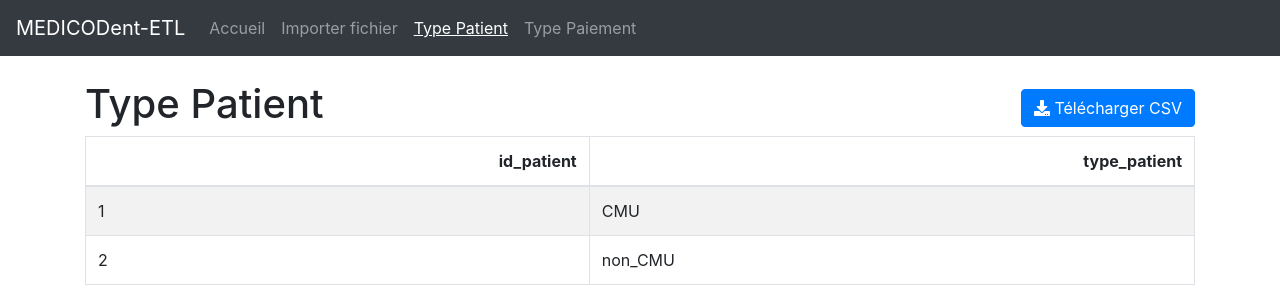
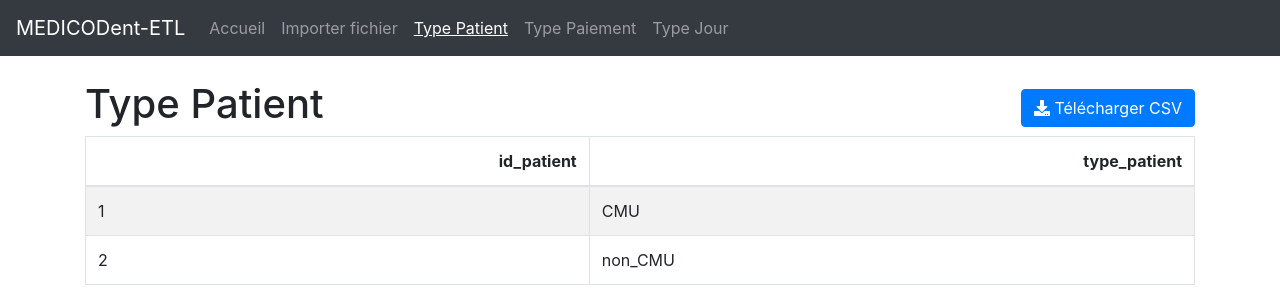
Before and after one commit to Ferdaousse24/MEDICODent-ETL, a Flask app: page /type_patient in a window 1280 px wide. Shown: the top 300 px of the page. Run offline with Flask 3, Linux system fonts and the light colour scheme; some libraries are stand-ins or nearby versions.

Commit message:
ajout de la fonctionnalité ETL pour Type Jour

```diff
--- a/routes.py
+++ b/routes.py
@@ -1,7 +1,7 @@
 from flask import Blueprint, render_template, request, redirect, url_for, flash, current_app, send_from_directory
 from werkzeug.utils import secure_filename
 import os
-from utils import allowed_file, check_file_exists, generate_type_patient_csv, clear_tables, insert_csv_to_db, generate_type_paiement_csv
+from utils import allowed_file, check_file_exists, generate_type_patient_csv, clear_tables, insert_csv_to_db, generate_type_paiement_csv, generate_type_jour_csv
 import pandas as pd
 
 main = Blueprint('main', __name__)
@@ -10,9 +10,11 @@ main = Blueprint('main', __name__)
 def index():
     file_exists_type_patient = check_file_exists('bd_medical_table_type_patient.csv')
     file_exists_type_paiement = check_file_exists('bd_medical_table_type_paiement.csv')
+    file_exists_type_jour = check_file_exists('bd_medical_table_type_jour.csv')
     return render_template('index.html',
                            file_exists_type_patient=file_exists_type_patient,
-                           file_exists_type_paiement=file_exists_type_paiement)
+                           file_exists_type_paiement=file_exists_type_paiement,
+                           file_exists_type_jour=file_exists_type_jour)
 
 @main.route('/upload', methods=['GET', 'POST'])
 def upload_file():
@@ -38,6 +40,7 @@ def upload_file():
                 # Génération des fichiers CSV
                 generate_type_patient_csv(filepath, current_app.config['UPLOAD_FOLDER_OUT'])
                 generate_type_paiement_csv(filepath, current_app.config['UPLOAD_FOLDER_OUT'])
+                generate_type_jour_csv(current_app.config['UPLOAD_FOLDER_OUT'])
 
                 # Vider les tables avant de charger les nouvelles données
                 clear_tables()
@@ -45,6 +48,7 @@ def upload_file():
                 # Insertion des données dans la base de données
                 insert_csv_to_db(os.path.join(current_app.config['UPLOAD_FOLDER_OUT'], 'bd_medical_table_type_patient.csv'), 'table_type_patient')
                 insert_csv_to_db(os.path.join(current_app.config['UPLOAD_FOLDER_OUT'], 'bd_medical_table_type_paiement.csv'), 'table_type_paiement')
+                insert_csv_to_db(os.path.join(current_app.config['UPLOAD_FOLDER_OUT'], 'bd_medical_table_type_jour.csv'), 'table_type_jour', column_mapping={'id_jour': 'id_t_jour'})
 
                 # Message de réussite
                 flash('Fichiers téléchargés avec succès, CSV générés et données insérées dans la base de données')
@@ -60,9 +64,11 @@ def upload_file():
     #request.method == 'GET'
     file_exists_type_patient = check_file_exists('bd_medical_table_type_patient.csv')
     file_exists_type_paiement = check_file_exists('bd_medical_table_type_paiement.csv')
+    file_exists_type_jour=check_file_exists('bd_medical_table_type_jour.csv')
     return render_template('upload.html',
                            file_exists_type_patient=file_exists_type_patient,
-                           file_exists_type_paiement=file_exists_type_paiement)
+                           file_exists_type_paiement=file_exists_type_paiement,
+                           file_exists_type_jour=file_exists_type_jour)
 
 @main.route('/download/<filename>')
 def download_file(filename):
@@ -76,7 +82,8 @@ def type_patient():
         table_html = df.to_html(classes='table table-striped table-bordered', index=False)
         return render_template('type_patient.html', table=table_html,
                                file_exists_type_patient=True,
-                               file_exists_type_paiement=check_file_exists('bd_medical_table_type_paiement.csv'))
+                               file_exists_type_paiement=check_file_exists('bd_medical_table_type_paiement.csv'),
+                               file_exists_type_jour=check_file_exists('bd_medical_table_type_jour.csv'))
     except Exception as e:
         flash(f'Une erreur est survenue: {e}', 'danger')
         return redirect(url_for('main.index'))
@@ -89,7 +96,22 @@ def type_paiement():
         table_html = df.to_html(classes='table table-striped table-bordered', index=False)
         return render_template('type_paiement.html', table=table_html,
                                file_exists_type_patient=check_file_exists('bd_medical_table_type_patient.csv'),
-                               file_exists_type_paiement=True)
+                               file_exists_type_paiement=True,
+                               file_exists_type_jour=check_file_exists('bd_medical_table_type_jour.csv'))
     except Exception as e:
         flash(f'Une erreur est survenue: {e}', 'danger')
         return redirect(url_for('main.index'))
+
+@main.route('/type_jour')
+def type_jour():
+    try:
+        csv_path = os.path.join(current_app.config['UPLOAD_FOLDER_OUT'], 'bd_medical_table_type_jour.csv')
+        df = pd.read_csv(csv_path, sep=';', quotechar='"')
+        table_html = df.to_html(classes='table table-striped table-bordered', index=False)
+        return render_template('type_jour.html', table=table_html,
+                               file_exists_type_patient=check_file_exists('bd_medical_table_type_patient.csv'),
+                               file_exists_type_paiement=check_file_exists('bd_medical_table_type_paiement.csv'),
+                               file_exists_type_jour=True)
+    except Exception as e:
+        flash(f'Une erreur est survenue: {e}', 'danger')
+        return redirect(url_for('main.index'))
--- a/templates/base.html
+++ b/templates/base.html
@@ -47,6 +47,9 @@
           <li class="nav-item">
             <a class="nav-link {% if request.path == '/type_paiement' %}active{% endif %} {% if not file_exists_type_paiement %}disabled{% endif %}" href="{% if file_exists_type_paiement %}{{ url_for('main.type_paiement') }}{% else %}#{% endif %}">Type Paiement</a>
           </li>
+          <li class="nav-item">
+            <a class="nav-link {% if request.path == '/type_jour' %}active{% endif %} {% if not file_exists_type_jour %}disabled{% endif %}" href="{% if file_exists_type_jour %}{{ url_for('main.type_jour') }}{% else %}#{% endif %}">Type Jour</a>
+          </li>
         </ul>
       </div>
     </nav>
--- a/utils.py
+++ b/utils.py
@@ -21,21 +21,25 @@ def check_file_exists(filename):
     return os.path.exists(csv_path)
 
 def clear_tables():
-    """Vide les tables spécifiées dans la base de données."""
-    tables = [
-        'table_type_paiement',
-        'table_type_patient'
-    ]
+    """Exécute le script SQL pour recréer les tables spécifiées dans la base de données."""
+    script_path = os.path.join(os.path.dirname(__file__), 'sql', 'medicodentetl.sql')
+
+    with open(script_path, 'r') as file:
+        sql_script = file.read()
+
+    # Séparer les différentes commandes SQL
+    sql_commands = sql_script.split(';')
 
     with engine.connect() as conn:
         trans = conn.begin()
         try:
-            for table in tables:
-                conn.execute(text(f"DELETE FROM {table};"))
+            for command in sql_commands:
+                if command.strip():  # Ignorer les commandes vides
+                    conn.execute(text(command))
             trans.commit()
         except Exception as e:
             trans.rollback()
-            print(f"Error clearing tables: {e}")
+            print(f"Error executing script: {e}")
             raise
 
 def generate_type_patient_csv(filepath, output_dir):
@@ -58,6 +62,15 @@ def generate_type_paiement_csv(filepath, output_dir):
     output_csv_paiement = os.path.join(output_dir, 'bd_medical_table_type_paiement.csv')
     df_paiement.to_csv(output_csv_paiement, index=False, sep=';', quotechar='"', quoting=1)
 
+def generate_type_jour_csv(output_dir):
+    data_jour = {
+        'id_jour': [1, 2, 3],
+        'type_jour': ['Travaille', 'Non Travaille', 'Férié']
+    }
+    df_jour = pd.DataFrame(data_jour)
+    output_csv_jour = os.path.join(output_dir, 'bd_medical_table_type_jour.csv')
+    df_jour.to_csv(output_csv_jour, index=False, sep=';', quotechar='"', quoting=1)
+
 def insert_csv_to_db(csv_file, table_name, column_mapping=None):
     """Insère les données d'un fichier CSV dans une table de la base de données."""
     df = pd.read_csv(csv_file, sep=';', quotechar='"')
```
Also changed, not shown: sql/medicodentetl.sql (+16 -0 lines), templates/type_jour.html (added, +13 -0 lines), uploads/out/bd_medical_table_type_jour.csv (added).
